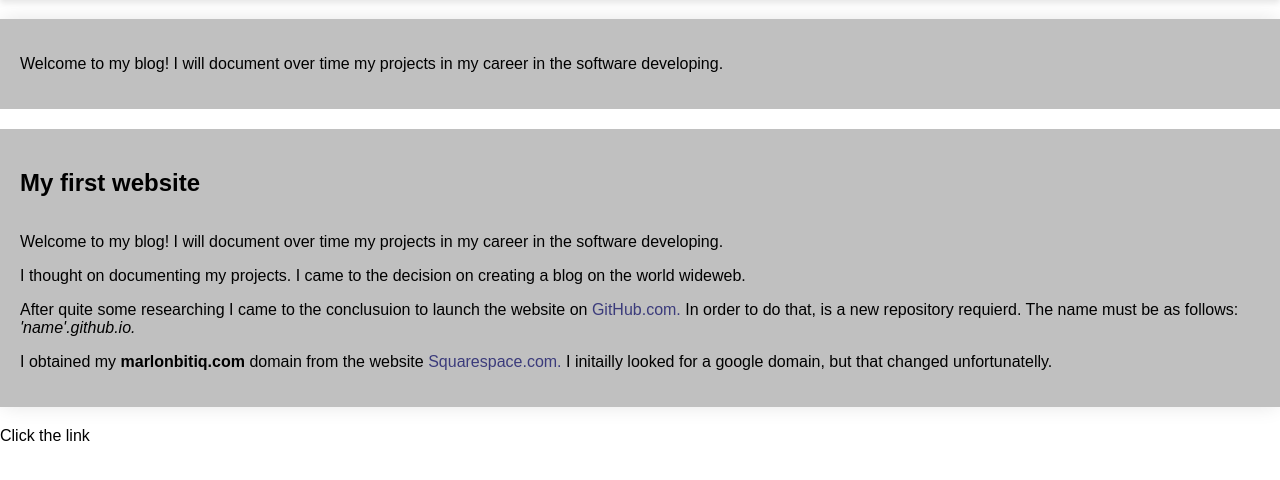
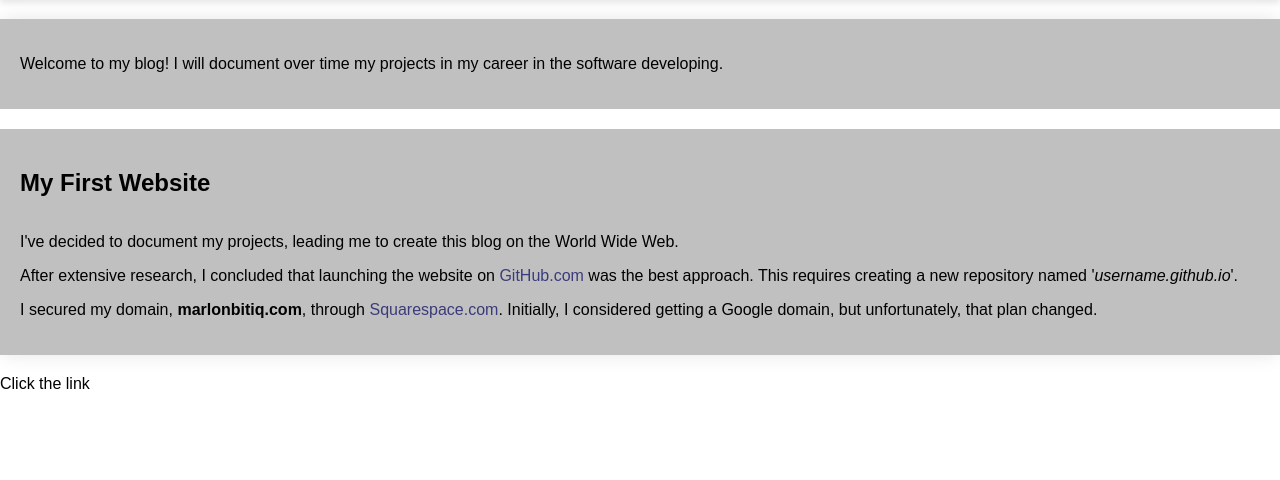
Before and after one commit to Baton202024/Baton15.github.io, a plain HTML site: page index.html in a window 1280 px wide. Shown: the part 86-566 px from the top of the page. Drawn offline with Linux system fonts and the light colour scheme.

Commit message:
Update index.html

```diff
--- a/index.html
+++ b/index.html
@@ -29,18 +29,10 @@
                 </p>
             </article>
             <article>
-                <h2 class="hover-underline-animation">My first website</h2>
-                <p>Welcome to my blog! I will document over time my projects in my career in the software developing.
-                </p>
-                <p>I thought on documenting my projects. I came to the decision on creating a blog on the world wideweb.
-                </p>
-                <p>After quite some researching I came to the conclusuion to launch the website on <a
-                        class="hover-underline-animation" style="color: rgb(59, 59, 123)"
-                        href="https://GitHub.com">GitHub.com.</a> In order to do that, is a new repository requierd. The
-                    name must be as follows: <i>'name'.github.io.</i></p>
-                <p>I obtained my <b>marlonbitiq.com</b> domain from the website <a class="hover-underline-animation"
-                        style="color: rgb(59, 59, 123)" href="https://Squarespace.com">Squarespace.com.</a> I
-                    initailly looked for a google domain, but that changed unfortunatelly.</p>
+                <h2 class="hover-underline-animation">My First Website</h2>
+                <p>I've decided to document my projects, leading me to create this blog on the World Wide Web.</p>
+                <p>After extensive research, I concluded that launching the website on <a class="hover-underline-animation" style="color: rgb(59, 59, 123)" href="https://GitHub.com">GitHub.com</a> was the best approach. This requires creating a new repository named '<i>username.github.io</i>'.</p>
+                <p>I secured my domain, <b>marlonbitiq.com</b>, through <a class="hover-underline-animation" style="color: rgb(59, 59, 123)" href="https://Squarespace.com">Squarespace.com</a>. Initially, I considered getting a Google domain, but unfortunately, that plan changed.</p>
             </article>
         </div>
     </div>
```
